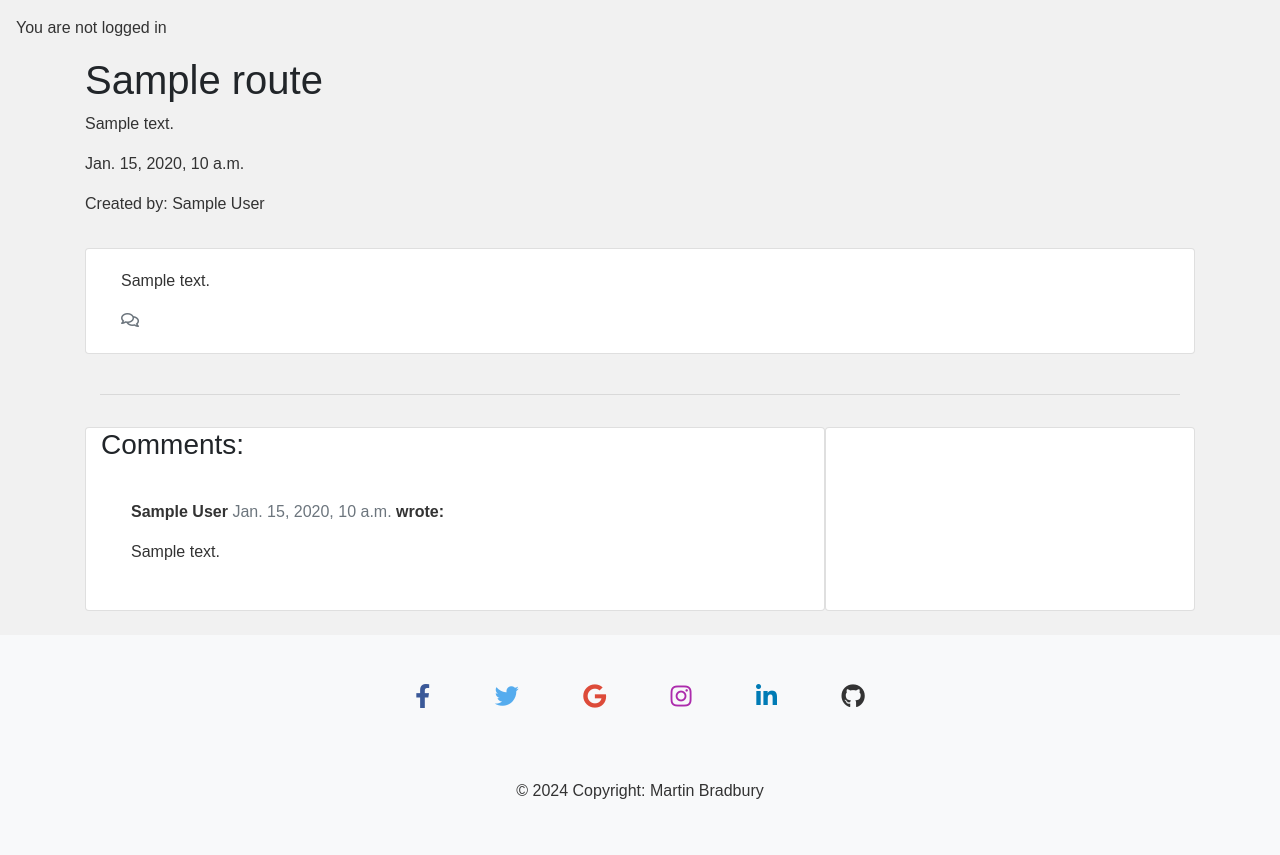
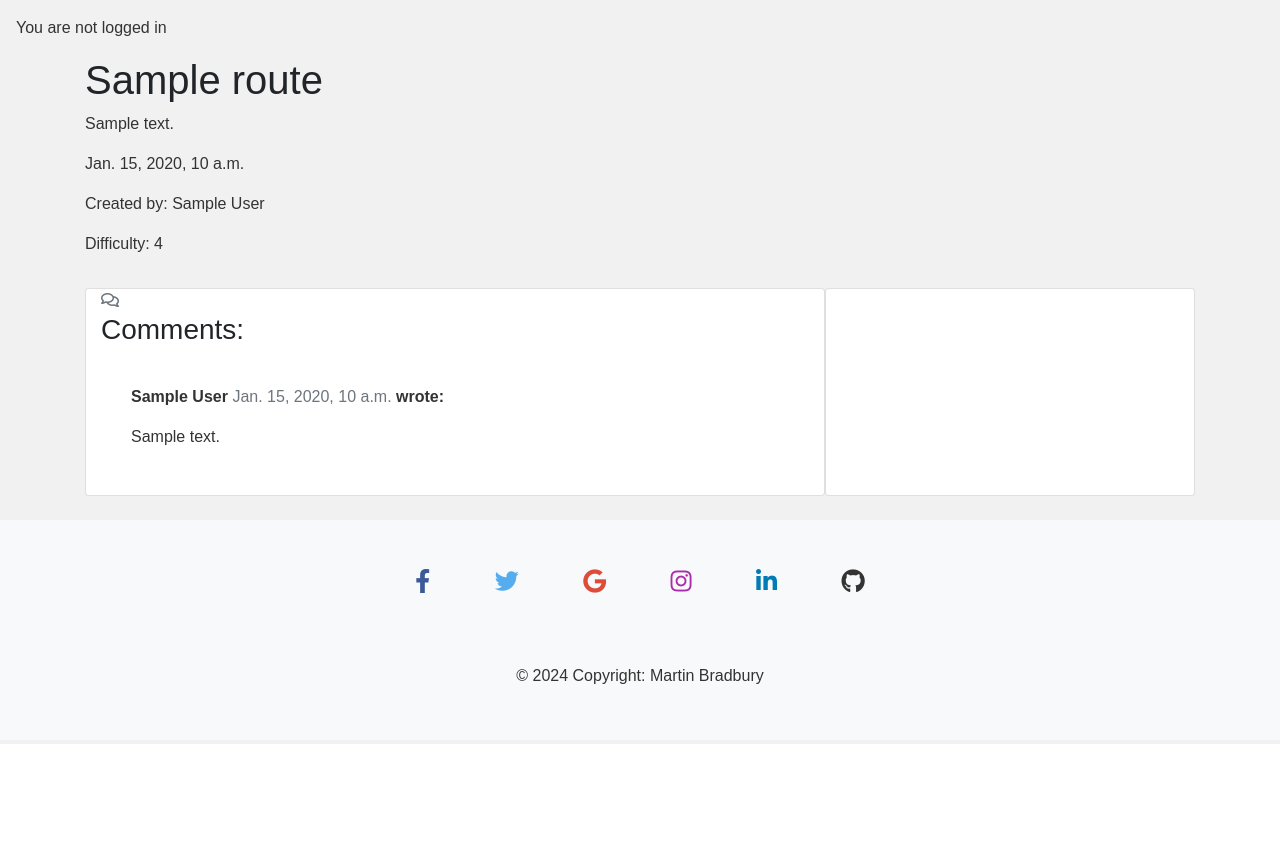
Before and after one commit to MartinBradbury/walking-the-wainwrights, a Django app: template routes/templates/routes/routes_detail.html in a window 1280 px wide. Shown: the part 56-911 px from the top of the page. After the commit the page ends 800 px from the top, so only its background shows below. Run offline with Django 4.2, Linux system fonts and the light colour scheme; the template is opened without the code that fills it: most values are stand-ins (such as "Sample title", 1, 10 or a date in 2020); some libraries are stand-ins or nearby versions.

Commit message:
updated the routs detail html and added a 5 star rating field to the routes model.

```diff
--- a/routes/templates/routes/routes_detail.html
+++ b/routes/templates/routes/routes_detail.html
@@ -15,38 +15,17 @@
     <p>{{ route.content }}</p>
     <p>{{ route.created_on }}</p>
     <p>Created by: {{ route.author }}</p>
-
-
+    <p>Difficulty: {{ route.difficulty_rating }}</p>
 </div>
 
 <div class="container">
     <div class="row">
-        <div class="col card mb-4  mt-3 left  top">
-            <div class="card-body">
-                <!-- The post content goes inside the card-text. -->
-                <!-- Use the | safe filter inside the template tags -->
-                <p class="card-text ">
-                    {{ route.content | safe }}
-                </p>
-                <div class="row">
-                    <div class="col-1">
-                        {% with comment_count as total_comments %}
-                        <strong class="text-secondary"><i class="far fa-comments"></i>
-                            <!-- Our total_comments variable goes before the closing strong tag -->
-                            {{ total_comments }}</strong>
-                        {% endwith %}
-                    </div>
-                </div>
-            </div>
-        </div>
-    </div>
-    <div class="row">
-        <div class="col">
-            <hr>
-        </div>
-    </div>
-    <div class="row">
         <div class="col-md-8 card mb-4  mt-3 ">
+            {% with comment_count as total_comments %}
+            <strong class="text-secondary"><i class="far fa-comments"></i>
+            <!-- Our total_comments variable goes before the closing strong tag -->
+            {{ total_comments }}</strong>
+            {% endwith %}
             <h3>Comments:</h3>
             <div class="card-body">
                 <!-- We want a for loop inside the empty control tags to iterate through each comment in comments -->
--- a/walking_wainwrights/settings.py
+++ b/walking_wainwrights/settings.py
@@ -29,7 +29,7 @@ BASE_DIR = Path(__file__).resolve().parent.parent
 SECRET_KEY = os.environ.get("SECRET_KEY")
 
 # SECURITY WARNING: don't run with debug turned on in production!
-DEBUG = False
+DEBUG = True
 
 ALLOWED_HOSTS = ['8000-martinbradb-walkingthew-k90yxxjn113.ws-eu110.gitpod.io', '.herokuapp.com']
 
```
Also changed, not shown: routes/models.py (+8 -0 lines), routes/migrations/0008_route_difficulty_rating.py (added).
